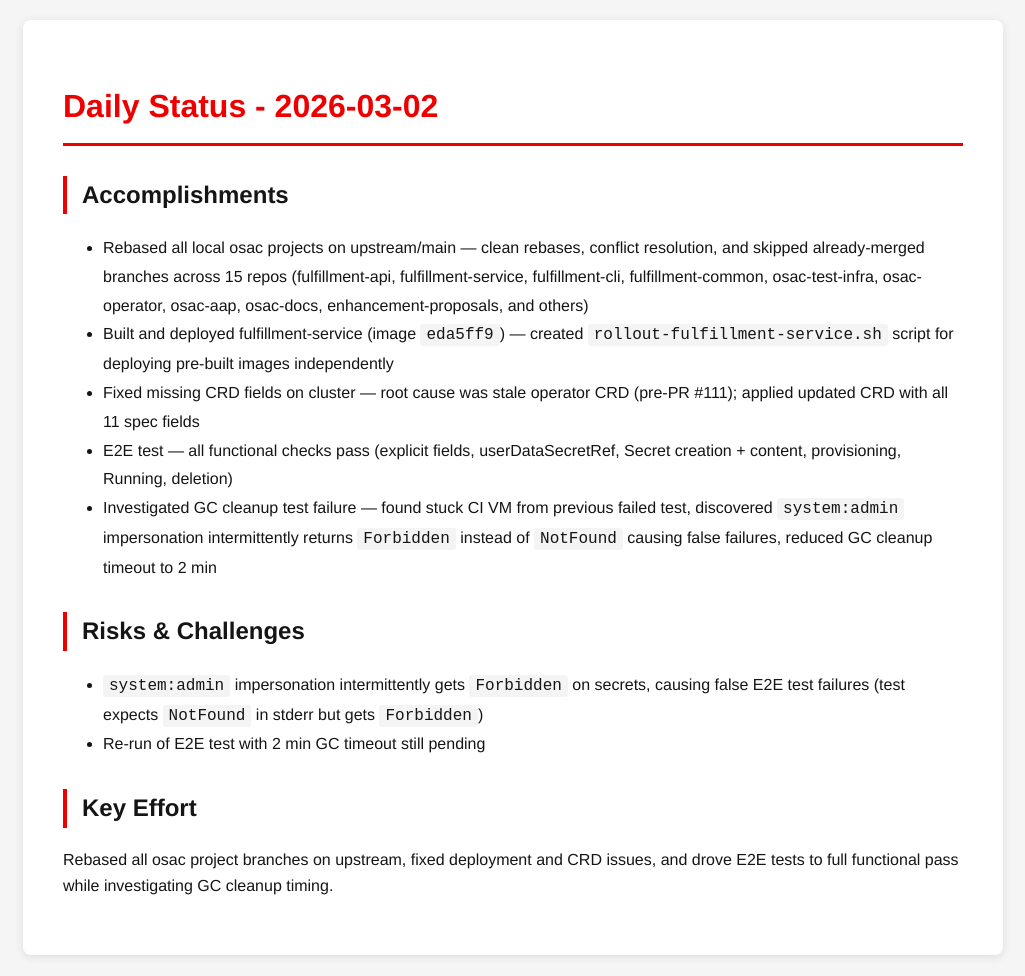
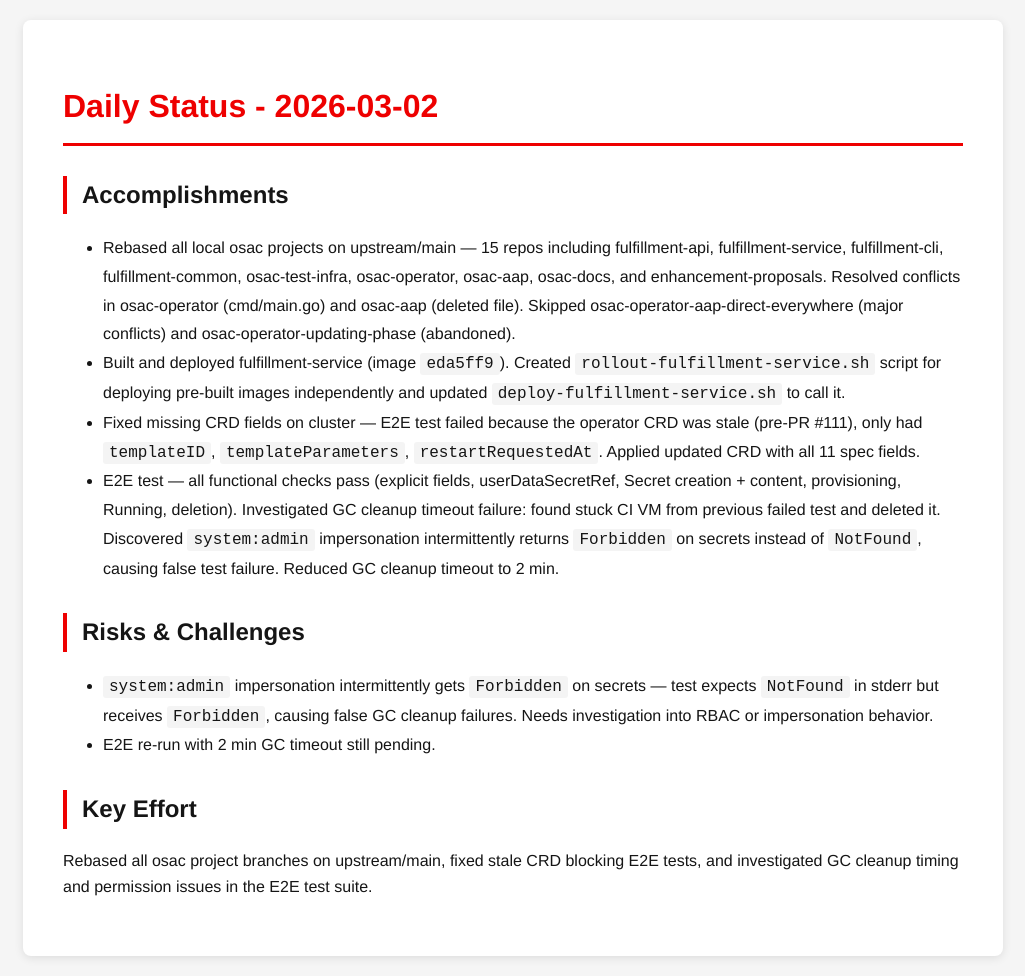
Before and after one commit to tzvatot/daily-status, a Jekyll site: the page built from 2026-03-02.md, in a window 1280 px wide. Shown: the whole page, without its empty margins (127-1152 px from the left). Built offline with Jekyll 4.4.1, drawn with Linux system fonts in a browser that asks for light colours.

Commit message:
Daily status update - 2026-03-02

```diff
--- a/2026-03-02.md
+++ b/2026-03-02.md
@@ -7,18 +7,14 @@
 # Daily Status - 2026-03-02
 
 ## Accomplishments
-
-- Rebased all local osac projects on upstream/main — clean rebases, conflict resolution, and skipped already-merged branches across 15 repos (fulfillment-api, fulfillment-service, fulfillment-cli, fulfillment-common, osac-test-infra, osac-operator, osac-aap, osac-docs, enhancement-proposals, and others)
-- Built and deployed fulfillment-service (image `eda5ff9`) — created `rollout-fulfillment-service.sh` script for deploying pre-built images independently
-- Fixed missing CRD fields on cluster — root cause was stale operator CRD (pre-PR #111); applied updated CRD with all 11 spec fields
-- E2E test — all functional checks pass (explicit fields, userDataSecretRef, Secret creation + content, provisioning, Running, deletion)
-- Investigated GC cleanup test failure — found stuck CI VM from previous failed test, discovered `system:admin` impersonation intermittently returns `Forbidden` instead of `NotFound` causing false failures, reduced GC cleanup timeout to 2 min
+- Rebased all local osac projects on upstream/main — 15 repos including fulfillment-api, fulfillment-service, fulfillment-cli, fulfillment-common, osac-test-infra, osac-operator, osac-aap, osac-docs, and enhancement-proposals. Resolved conflicts in osac-operator (cmd/main.go) and osac-aap (deleted file). Skipped osac-operator-aap-direct-everywhere (major conflicts) and osac-operator-updating-phase (abandoned).
+- Built and deployed fulfillment-service (image `eda5ff9`). Created `rollout-fulfillment-service.sh` script for deploying pre-built images independently and updated `deploy-fulfillment-service.sh` to call it.
+- Fixed missing CRD fields on cluster — E2E test failed because the operator CRD was stale (pre-PR #111), only had `templateID`, `templateParameters`, `restartRequestedAt`. Applied updated CRD with all 11 spec fields.
+- E2E test — all functional checks pass (explicit fields, userDataSecretRef, Secret creation + content, provisioning, Running, deletion). Investigated GC cleanup timeout failure: found stuck CI VM from previous failed test and deleted it. Discovered `system:admin` impersonation intermittently returns `Forbidden` on secrets instead of `NotFound`, causing false test failure. Reduced GC cleanup timeout to 2 min.
 
 ## Risks & Challenges
-
-- `system:admin` impersonation intermittently gets `Forbidden` on secrets, causing false E2E test failures (test expects `NotFound` in stderr but gets `Forbidden`)
-- Re-run of E2E test with 2 min GC timeout still pending
+- `system:admin` impersonation intermittently gets `Forbidden` on secrets — test expects `NotFound` in stderr but receives `Forbidden`, causing false GC cleanup failures. Needs investigation into RBAC or impersonation behavior.
+- E2E re-run with 2 min GC timeout still pending.
 
 ## Key Effort
-
-Rebased all osac project branches on upstream, fixed deployment and CRD issues, and drove E2E tests to full functional pass while investigating GC cleanup timing.
+Rebased all osac project branches on upstream/main, fixed stale CRD blocking E2E tests, and investigated GC cleanup timing and permission issues in the E2E test suite.
```
